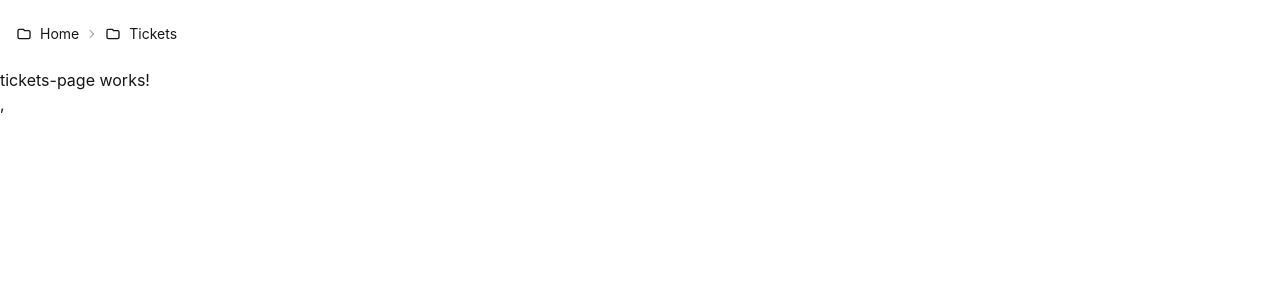
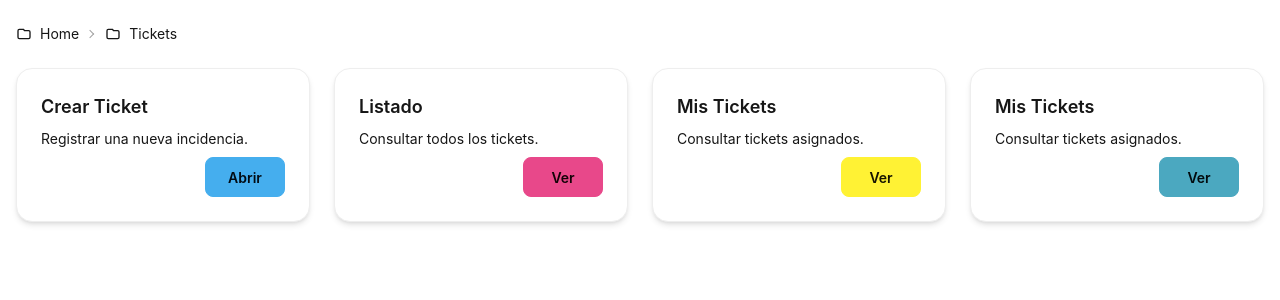
Before and after one commit to alexisg78/GestionWorks_Frontend, an Angular app: page /app/tickets in a window 1280 px wide. Shown: the top 300 px of the page. Built offline with nearby package versions, Linux system fonts and the light colour scheme.

Commit message:
feat: implement ticket card component and update tickets page layout

```diff
--- /dev/null
+++ b/src/app/features/tickets/components/ticket-card/ticket-card.html
@@ -0,0 +1,11 @@
+<div class="card bg-base-100 card-border shadow-md">
+  <div class="card-body">
+    <h2 class="card-title">{{ card().title }}</h2>
+    <p>{{ card().subtitle }}</p>
+    <div class="card-actions justify-end">
+      <button class="btn min-w-20" [ngClass]="card().actionVariant">
+        {{ card().actionLabel }}
+      </button>
+    </div>
+  </div>
+</div>
--- /dev/null
+++ b/src/app/features/tickets/components/ticket-card/ticket-card.ts
@@ -0,0 +1,12 @@
+import { Component, input } from '@angular/core';
+import { TicketCardViewModel } from '../../models/ticket-card.vm';
+import { NgClass } from '@angular/common';
+
+@Component({
+  selector: 'ticket-card',
+  imports: [NgClass],
+  templateUrl: './ticket-card.html',
+})
+export class TicketCard {
+  card = input.required<TicketCardViewModel>();
+}
--- /dev/null
+++ b/src/app/features/tickets/models/ticket-card.vm.ts
@@ -0,0 +1,17 @@
+export interface TicketCardViewModel {
+  id: string;
+  title: string;
+  subtitle: string;
+  actionLabel: string;
+  actionRoute: string;
+  actionVariant: ButtonVariant;
+}
+
+export type ButtonVariant =
+  | 'btn-primary'
+  | 'btn-secondary'
+  | 'btn-accent'
+  | 'btn-success'
+  | 'btn-info'
+  | 'btn-warning'
+  | 'btn-error';
--- a/src/app/features/tickets/pages/tickets-page/tickets-page.html
+++ b/src/app/features/tickets/pages/tickets-page/tickets-page.html
@@ -1 +1,5 @@
-<p>tickets-page works!</p>,
+<div class="m-4 grid grid-cols-1 gap-6 md:grid-cols-2 lg:grid-cols-4">
+  @for (card of cards(); track card.id) {
+    <ticket-card [card]="card" />
+  }
+</div>
--- a/src/app/features/tickets/pages/tickets-page/tickets-page.ts
+++ b/src/app/features/tickets/pages/tickets-page/tickets-page.ts
@@ -1,8 +1,47 @@
-import { Component } from '@angular/core';
+import { Component, signal } from '@angular/core';
+import { TicketCard } from '../../components/ticket-card/ticket-card';
+import { TicketCardViewModel } from '../../models/ticket-card.vm';
+
+const TICKET_CARDS: TicketCardViewModel[] = [
+  {
+    id: 'new-ticket',
+    title: 'Crear Ticket',
+    subtitle: 'Registrar una nueva incidencia.',
+    actionLabel: 'Abrir',
+    actionRoute: '/tickets/new',
+    actionVariant: 'btn-primary',
+  },
+  {
+    id: 'ticket-list',
+    title: 'Listado',
+    subtitle: 'Consultar todos los tickets.',
+    actionLabel: 'Ver',
+    actionRoute: '/tickets',
+    actionVariant: 'btn-secondary',
+  },
+  {
+    id: 'my-tickets',
+    title: 'Mis Tickets',
+    subtitle: 'Consultar tickets asignados.',
+    actionLabel: 'Ver',
+    actionRoute: '/tickets',
+    actionVariant: 'btn-accent',
+  },
+  {
+    id: 'open-ticket',
+    title: 'Mis Tickets',
+    subtitle: 'Consultar tickets asignados.',
+    actionLabel: 'Ver',
+    actionRoute: '/tickets',
+    actionVariant: 'btn-info',
+  },
+];
 
 @Component({
   selector: 'tickets-page',
-  imports: [],
+  imports: [TicketCard],
   templateUrl: './tickets-page.html',
 })
-export default class TicketsPage {}
+export default class TicketsPage {
+  cards = signal<TicketCardViewModel[]>(TICKET_CARDS);
+}
--- a/src/app/layouts/app-layout/app-layout.html
+++ b/src/app/layouts/app-layout/app-layout.html
@@ -2,7 +2,7 @@
   <div class="breadcrumbs m-4 text-sm">
     <ul>
       <li>
-        <a>
+        <a routerLink="/">
           <svg
             xmlns="http://www.w3.org/2000/svg"
             fill="none"
--- a/src/app/layouts/app-layout/app-layout.ts
+++ b/src/app/layouts/app-layout/app-layout.ts
@@ -1,9 +1,9 @@
 import { Component } from '@angular/core';
-import { RouterOutlet } from '@angular/router';
+import { RouterOutlet, RouterLinkWithHref } from '@angular/router';
 
 @Component({
   selector: 'app-layout',
-  imports: [RouterOutlet],
+  imports: [RouterOutlet, RouterLinkWithHref],
   templateUrl: './app-layout.html',
 })
 export class AppLayout {}
```
